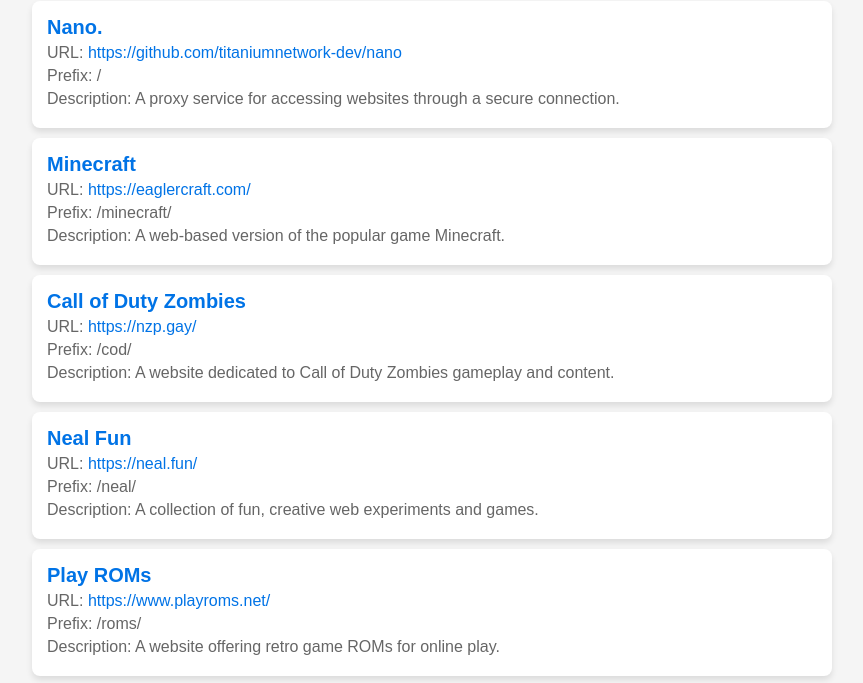
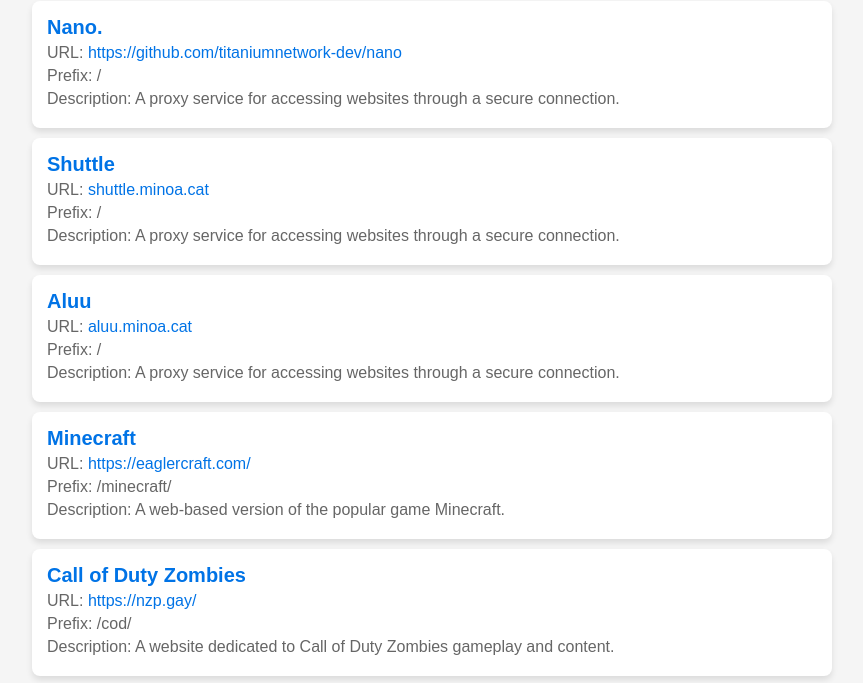
Before and after one commit to M1noa/Vercel-Web-Proxy, a website: page public/list.html in a window 1280 px wide. Shown: the part 99-782 px from the top of the page, without its empty margins (208-1071 px from the left). Drawn offline with Linux system fonts and the light colour scheme.

Commit message:
Update list.html

```diff
--- a/public/list.html
+++ b/public/list.html
@@ -46,8 +46,22 @@
     <h1>Things n websutes 4 school</h1>
 
     <div class="link">
-      <h2><a href="/">Nano.</a></h2>
+      <h2><a href="https://nano.minoa.cat">Nano.</a></h2>
       <p>URL: <a href="https://github.com/titaniumnetwork-dev/nano" target="_blank">https://github.com/titaniumnetwork-dev/nano</a></p>
+      <p>Prefix: /</p>
+      <p>Description: A proxy service for accessing websites through a secure connection.</p>
+    </div>
+
+    <div class="link">
+      <h2><a href="https://shuttle.minoa.cat">Shuttle</a></h2>
+      <p>URL: <a href="https://shuttle.minoa.cat" target="_blank">shuttle.minoa.cat</a></p>
+      <p>Prefix: /</p>
+      <p>Description: A proxy service for accessing websites through a secure connection.</p>
+    </div>
+
+    <div class="link">
+      <h2><a href="https://aluu.minoa.cat">Aluu</a></h2>
+      <p>URL: <a href="https://aluu.minoa.cat" target="_blank">aluu.minoa.cat</a></p>
       <p>Prefix: /</p>
       <p>Description: A proxy service for accessing websites through a secure connection.</p>
     </div>
```
